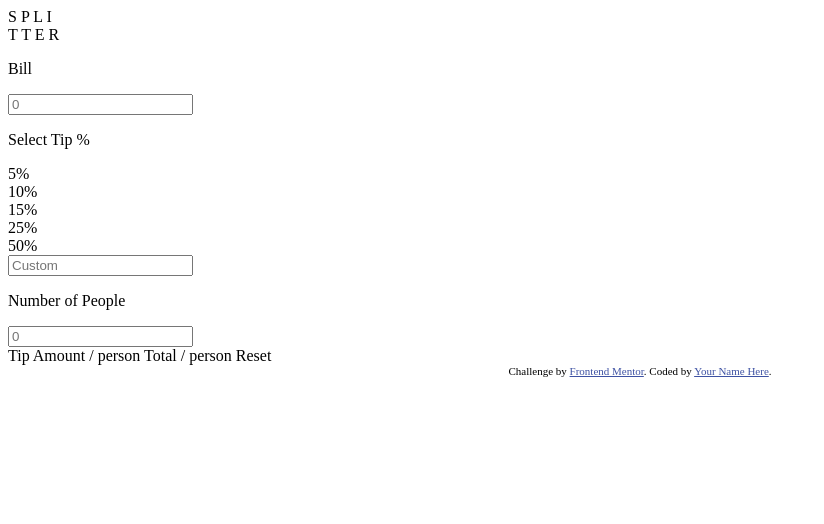
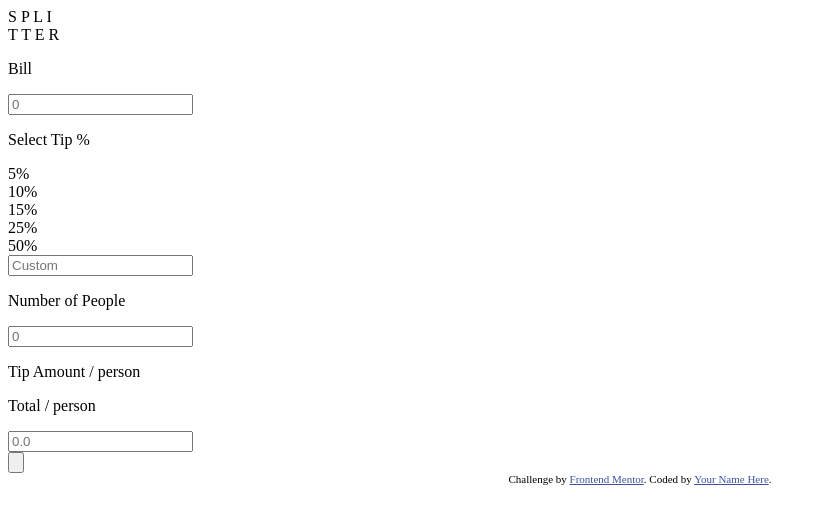
Before and after one commit to farrel-hi/frontend-mentor-tip-calculator-app-main, a plain HTML site: page index.html in a window 1280 px wide. Shown: the whole page, without its empty margins (0-824 px from the left). Drawn offline with Linux system fonts and the light colour scheme.

Commit message:
Update index.html

```diff
--- a/index.html
+++ b/index.html
@@ -41,13 +41,26 @@
 
       </section>
       <section class="result-corner">
-        Tip Amount
+        <div class="result-title-container">
+          <p>
+
+            Tip Amount
+          / person
+          </p>
+
+          <p>
+            Total
         / person
+          </p>
 
-        Total
-        / person
 
-        Reset
+        </div>
+        <div class="amount-container>
+            <input type="text" placeholder="0.0">
+          <input type="text" placeholder="0.0">
+          </div>
+
+        <input type="button" placeholder="Reset">
       </section>
     </div>
 
```
